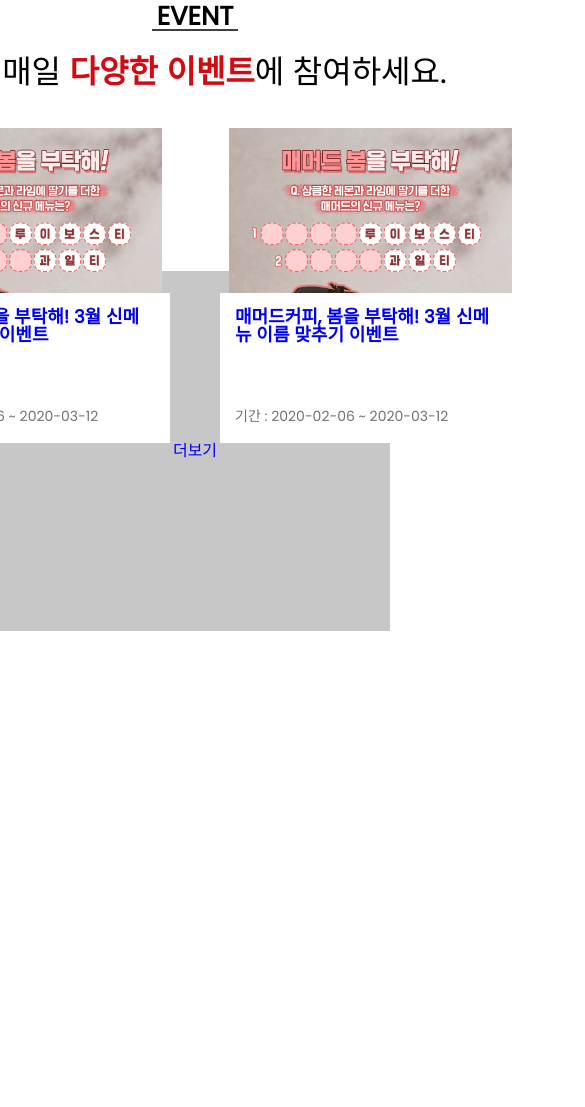
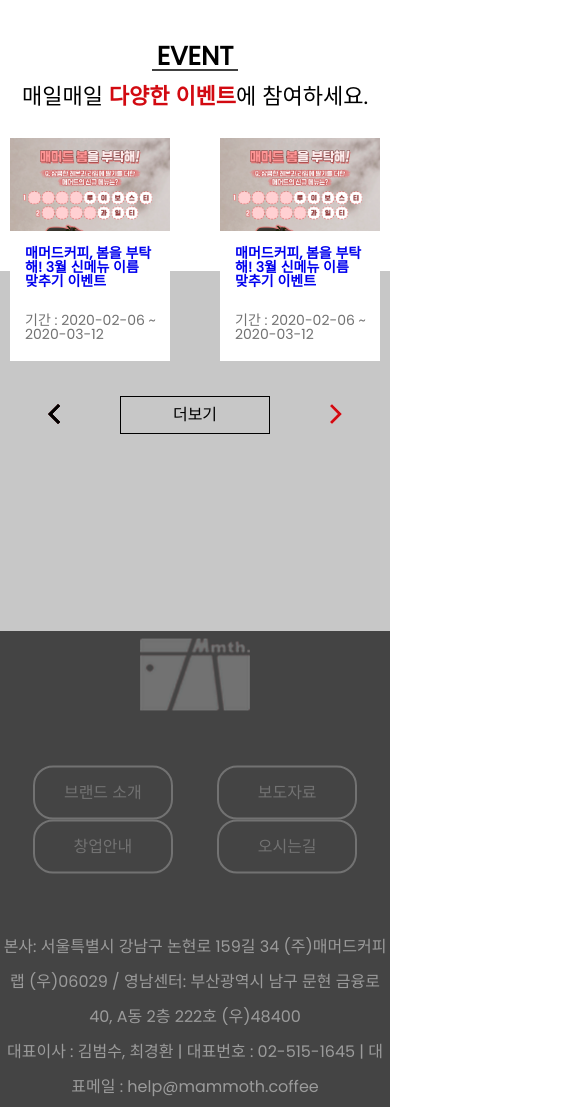
Before and after one commit to Seop-kor/Mammoth, a plain HTML site: page index.html in a window 390 px wide. Shown: the part 1769-2876 px from the top of the page, 585 px wide, since content can reach past the window. Before the commit the page ends 2400 px from the top, so only its background shows below. Drawn offline with nearby package versions, Linux system fonts and the light colour scheme; a web font is replaced by a local one.

Commit message:
0708 first hosting

```diff
--- a/css/media.css
+++ b/css/media.css
@@ -8,6 +8,9 @@
   .page_2 .page_txt_box{padding:0 0 0 30px;}
   .page_2 .page_txt_box .page_logo{width:100%; background-size:contain; background-position:left center;}
   .page_2 .page_2_txt{padding:20px 0;}
+
+  .page_3 .slide_li .slide_img{width:230px; height:110px;}
+  .page_3 .slide_txt{width:230px; height:150px;}
 }
 
 @media screen and (max-width:950px){
@@ -20,13 +23,28 @@
   .page_2 .page_txt_box .main_txt{padding:10px 0;}
   .page_2 .page_2_txt p{font-size:16px;}
   .btn_box a{width:150px; padding:15px 0;}
+
+  .page_3 .slide_li .slide_img{width:160px; height:93px;}
+  .page_3 .slide_txt{width:160px; height:130px;}
+  .page_3 .slide_txt{width:160px; height:130px;}
+  .page_3 .slide_txt p{font-size:14px;}
 }
 
 @media screen and (max-width:700px){
+  .wrap{overflow:hidden;}
   section{height:800px!important;}
 
   .page_2 .center{height:100%;}
   .page_2 .phone_img{display:none;}
   .page_2 .page_txt_box{width:100%; padding:0; align-items: center; text-align: center;}
   .page_2 .btn_box{justify-content: center;}
+
+  .page_3 .page_title{padding:15px 0;}
+  .page_3 .page_sub_title{padding-bottom:30px;}
+  .page_3 .page_sub_title p{font-size:22px;}
+  .page_3 .slide_li .slide_img{width:160px; height:93px;}
+  .page_3 .slide_txt{width:160px; height:130px;}
+  .page_3 .slide_txt p{font-size:14px;}
+  .slide_arr_btn{top:auto; bottom:0; width:70%;}
+  .slide_btn>a{width:150px; padding:10px 25px;}
 }
--- a/css/style.css
+++ b/css/style.css
@@ -113,17 +113,17 @@
 .page_3{position:relative; background:#fff;}
 .page_3 .half_bg{position:absolute; width:100%; height:45%; bottom:0; left:0; background:#c7c7c7;}
 
-.page_body{position:absolute; min-width:1200px; text-align:center; top:50%; left:50%; transform:translate(-50%, -50%);}
+.page_body{position:absolute; _min-width:1200px; text-align:center; top:50%; left:50%; transform:translate(-50%, -50%);}
 
-.page_3 .page_title{padding:0 0 25px 0; opacity:1;}
+.page_3 .page_title{padding:0 0 25px 0; opacity:0;}
 .page_3 .page_title p{font-size:26px; font-weight:bold; color:#000; margin:auto; text-align:center;}
 .page_3 .page_title p:after{content:''; display:block; height:2px; margin:auto; background:#404040; width:86px;}
-.page_3 .page_sub_title{padding-bottom:40px; opacity:1;}
+.page_3 .page_sub_title{padding-bottom:40px; opacity:0;}
 .page_3 .page_sub_title p{font-size:32px;}
 .page_3 .page_sub_title span{font-weight:bold; color:#d20a11;}
 
 /* Slides Effect Style Code */
-.page_3 .slides{z-index:99; position:relative;}
+.page_3 .slides{z-index:99; position:relative; opacity:0;}
 .page_3 .slide_box{margin:auto; overflow:hidden;}
 .page_3 .slide_li{float:left;}
 .page_3 .slide_li>a{display:block; padding:0 25px;}
@@ -138,3 +138,28 @@
 .slide_arr_btn>div{width:12px; height:20px; cursor:pointer; z-index:100;}
 .slide_arr_btn>div.arr_prev{background:url(../img/arrow_left.png) no-repeat center center; background-size:cover;}
 .slide_arr_btn>div.arr_next{background:url(../img/arrow_right.png) no-repeat center center; background-size:cover;}
+
+.slide_btn{width:100%; height:auto; display:flex; justify-content: center; margin-top:35px;}
+.slide_btn a{width:195px; padding:15px 30px; border:1px solid #000; background:none; color:#000;}
+
+.slide_up_1{animation:slideup 0.8s ease; animation-fill-mode: forwards;}
+.slide_up_2{animation:slideup 0.8s ease; animation-fill-mode: forwards; animation-delay:0.2s;}
+.slide_up_3{animation:slideup 0.8s ease; animation-fill-mode: forwards;animation-delay:0.3s;}
+
+@keyframes slideup{
+  0%{transform:translateY(200px); opacity:0;}
+  45%{transform:translateY(-15px);}
+  70%{transform:translateY(15px);}
+  100%{transform:translateY(0); opacity:1;}
+}
+
+.footer{width:100%; height:620px!important; background:#444;}
+.footer .center{height:100%; position:relative;}
+.footer .page_inner{position:absolute; left:50%; top:50%; transform:translate(-50%, -50%); text-align:center; width:100%;}
+.footer .page_logo{background:url(../img/footer_logo.png) no-repeat center center; background-size:cover; width:110px; height:72px; margin:auto;}
+.footer .footer_btn{padding:55px 0;}
+.footer .footer_btn li{display:inline-block; width:140px; margin:0 20px; border:2px solid #727272; border-radius:20px;transition:all 0.3s;}
+.footer .footer_btn li>a{display:block; width:100%; line-height:50px; color:#727272; transition:all 0.3s;}
+.footer .footer_btn li:hover{border:2px solid #fff;}
+.footer .footer_btn li:hover a{color:#fff;}
+.footer .footer_txt p{font-size:16px; line-height:35px; color:#9b9b9b;}
--- a/index.html
+++ b/index.html
@@ -350,6 +350,27 @@
 
       </div>
     </section>
+
+    <section class="section footer" data-anchor='4th'>
+      <div class="center">
+        <div class="page_inner">
+          <div class="page_logo"></div>
+          <ul class="footer_btn">
+            <li><a href="#">브랜드 소개</a></li>
+            <li><a href="#">보도자료</a></li>
+            <li><a href="#">창업안내</a></li>
+            <li><a href="#">오시는길</a></li>
+          </ul>
+          <div class="footer_txt">
+            <p>본사: 서울특별시 강남구 논현로 159길 34 (주)매머드커피랩 (우)06029 / 영남센터: 부산광역시 남구 문현 금융로 40, A동 2층 222호 (우)48400</p>
+            <p>대표이사 : 김범수, 최경환 | 대표번호 : 02-515-1645 | 대표메일 : help@mammoth.coffee</p>
+            <p>제안서 수신 전용 메일 : offer@mammoth.coffee | 마케팅 및 제휴 관련문의 : pr@mammoth.coffee</p>
+            <p>Copyright (c) 2017 MAMMOTH COFFEE. All right reserved.</p>
+          </div>
+        </div>
+      </div>
+    </section>
+
   </div>
 
   <!-- jQuery Framework Load -->
--- a/js/fullpage_code.js
+++ b/js/fullpage_code.js
@@ -2,15 +2,38 @@
   $("#fullpage").fullpage({
 
     navigation:true,
-    fixedElements:'#header',
+    fixedElements:'#header, .overlay',
     verticalCentered:false,
     responsiveWidth:700,
-    anchors : ['1st', '2nd', '3rd'],
+    anchors : ['1st', '2nd', '3rd', '4th'],
     afterLoad:function(anchorLink, index){
       if(anchorLink == '2nd'){
         $(".page_txt_box .main_txt").addClass('txt');
         $(".page_txt_box .page_logo").addClass('txt_up');
       }
+      if(anchorLink == '3rd'){
+        $(".page_title").addClass("slide_up_1");
+        $(".page_sub_title").addClass("slide_up_2");
+        $(".slides").addClass("slide_up_3");
+      }
+
+      if(anchorLink == '3rd' || anchorLink == '4th'){
+        $(".header .topnav a").css({color:"#000"});
+        $(".topnav, .hidden_sub").on("mouseleave", function(){
+          $(".hidden_sub").stop().animate({height:0}, 300, function(){
+            $(".topnav li a").css({color:"#000"});
+            $(".hidden_sub").css({display:"none"});
+          });
+        });
+      } else {
+        $(".topnav li a").css({"color":"#fff"});
+        $(".topnav, .hidden_sub").on("mouseleave", function(){
+          $(".hidden_sub").stop().animate({height:0}, 300, function(){
+            $(".topnav li a").css({color:"#fff"});
+            $(".hidden_sub").css({display:"none"});
+          });
+        });
+      }
     }
 
   });
--- a/js/jq.main.js
+++ b/js/jq.main.js
@@ -67,15 +67,15 @@
   function resSize(autoLength){
     const liWidth = $(".slide_li").width() * autoLength;
     const liLength = $(".slide_li").width() * $(".slide_li").length;
-    $(".slide_box").width(liWidth);
+    $(".slide_box, .slides").width(liWidth);
     $(".slide_inner").width(liLength);
   }
 
   $(window).resize(function(){
     const wWidth = $(window).width();
-    if(wWidth >= 800){
+    if(wWidth >= 700){
       resSize(3);
-    } else if(wWidth < 800){
+    } else if(wWidth < 700){
       resSize(2);
     }
   });
@@ -114,6 +114,11 @@
     });
   }
 
+  $(window).resize(function(){
+    $(".slide_inner").stop().animate({"margin-left":0}, 100);
+    slideInit();
+  });
+
   slideInit();
 });
 
```
